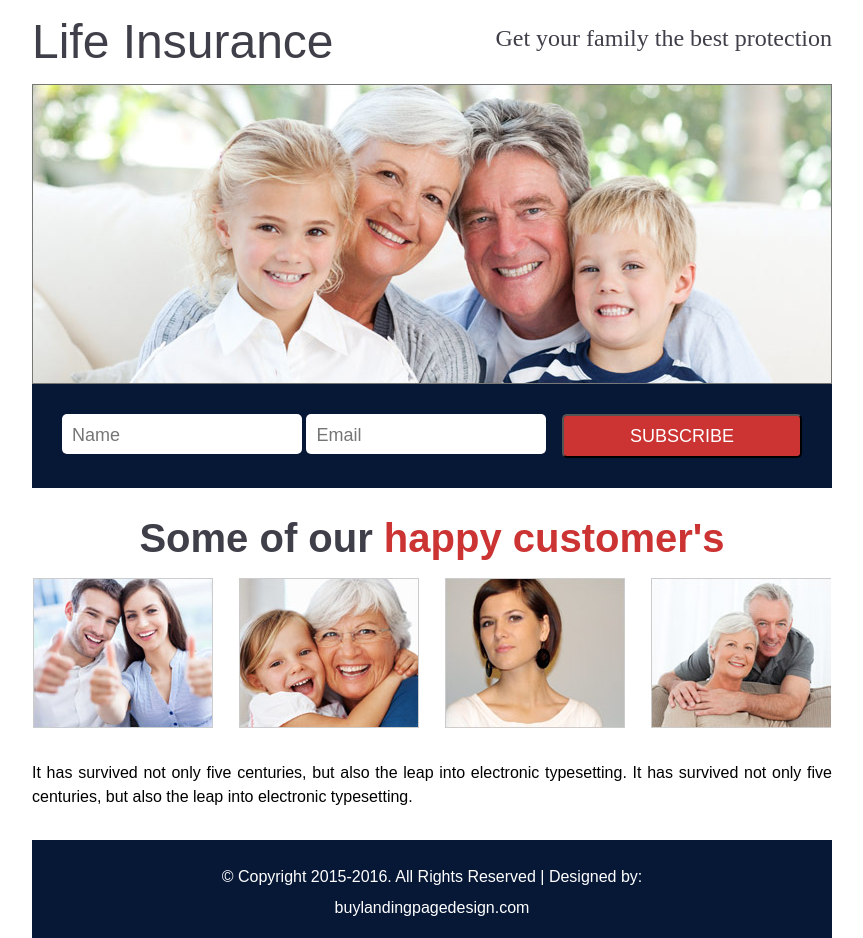
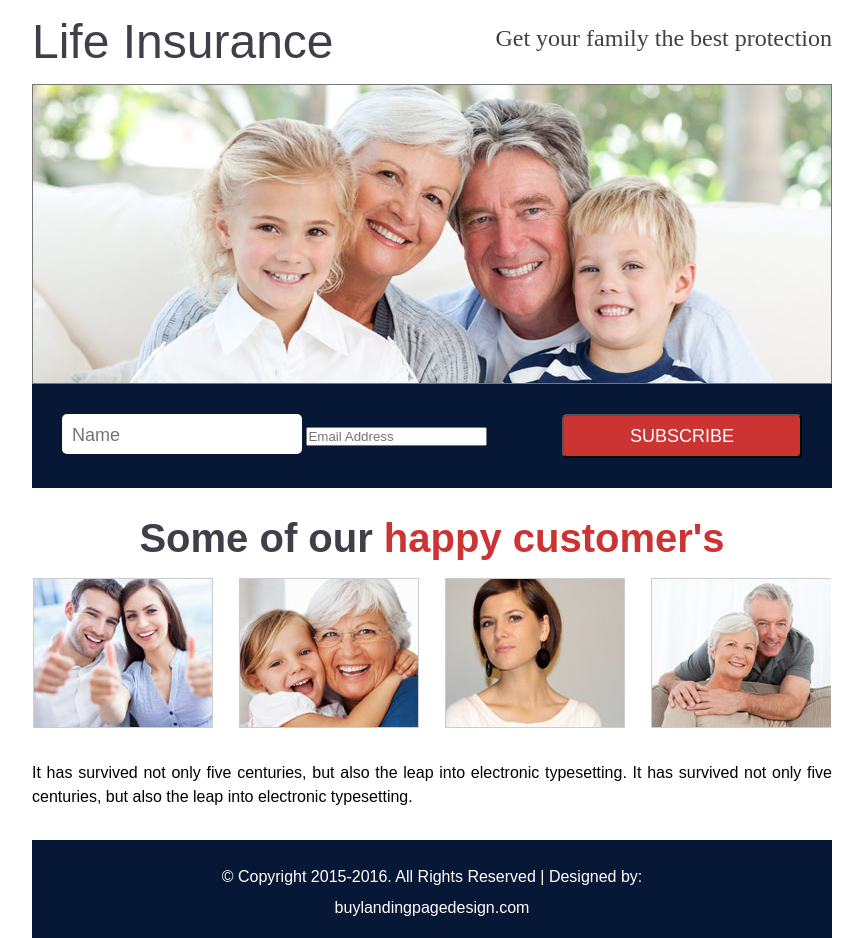
Before and after one commit to tonyseel/blog.hatkit.com, a Jekyll site: the page built from _posts/popthree/2011-01-01-popthree.md, in a window 1280 px wide. Shown: the whole page, without its empty margins (208-1071 px from the left). Built offline with Jekyll 4.4.1, drawn with Linux system fonts in a browser that asks for light colours; some web fonts are replaced.

Commit message:
popthree

```diff
--- a/_layouts/popthree.html
+++ b/_layouts/popthree.html
@@ -19,9 +19,9 @@
     </div>
     <div class="welcome-box"><img src="{{site.baseurl}}/image/popthree/{{page.banner}}" width="800" height="300" alt="" /></div>
 
-     <form method="post" class="form-box" action="http://leads.hatkit.com/form.php?form=1" id="frmSS1" onsubmit="return CheckForm1(this);">
-      <input name="CustomFields[13]" type="text" class="input-box" id="CustomFields_13_1" placeholder="Name"  value="" />
-      <input name="email" type="text" class="input-box"  placeholder="Email"  value="" />
+   <form method="post" class="form-box" action="http://leads.hatkit.com/form.php?form=1" id="frmSS1" onsubmit="return CheckForm1(this);">
+       <input name="CustomFields[13]" type="text" class="input-box" id="CustomFields_13_1" placeholder="Name" value="" />
+      <input name="email" type="text" class="input" placeholder="Email Address" value=""/>
       <input type="hidden" name="CustomFields[12]" id="CustomFields_12_1" value="{{page.campaign}}">
        <input type="submit" value="Subscribe" class="button"/>
     </form>
```
